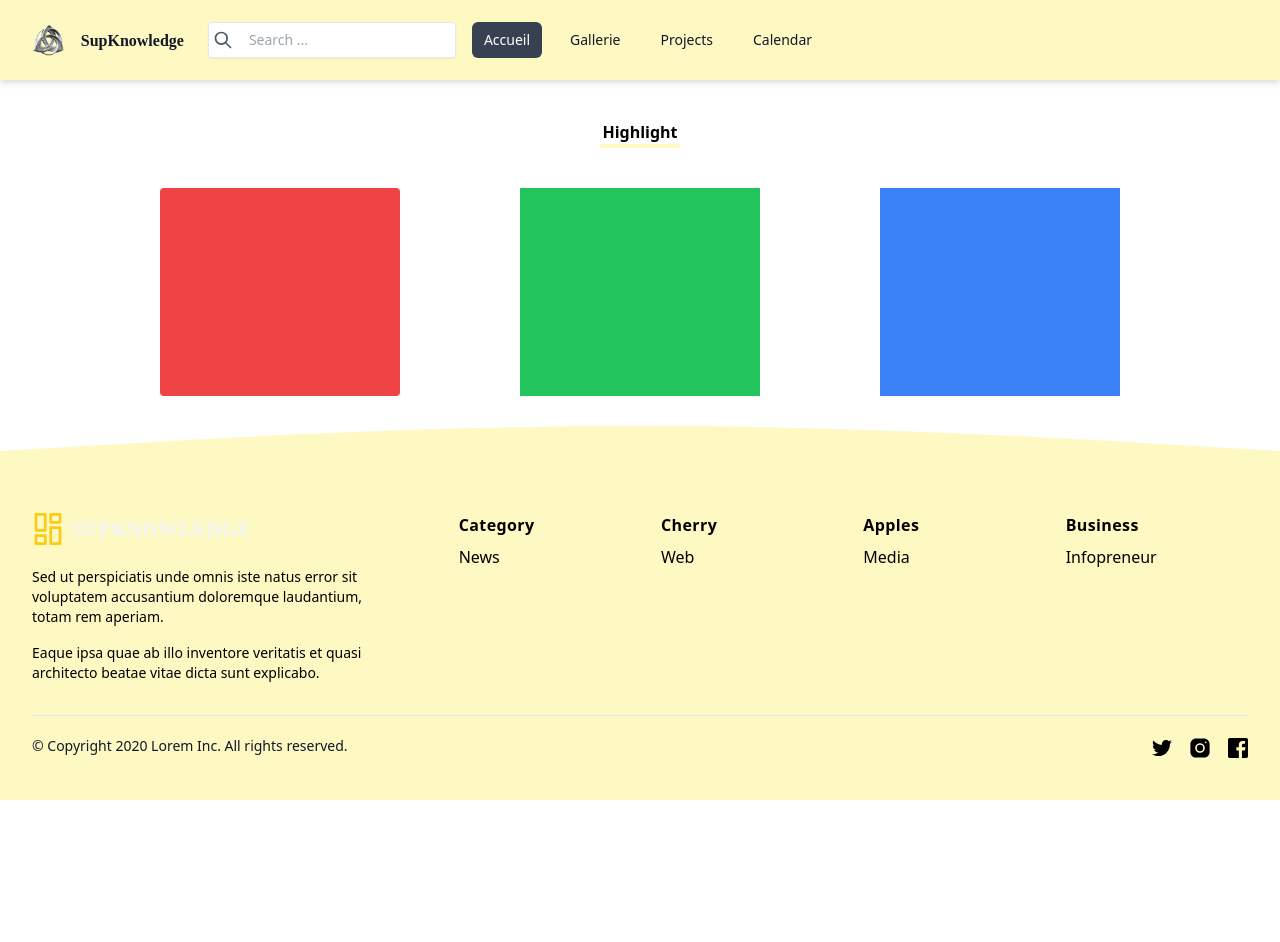
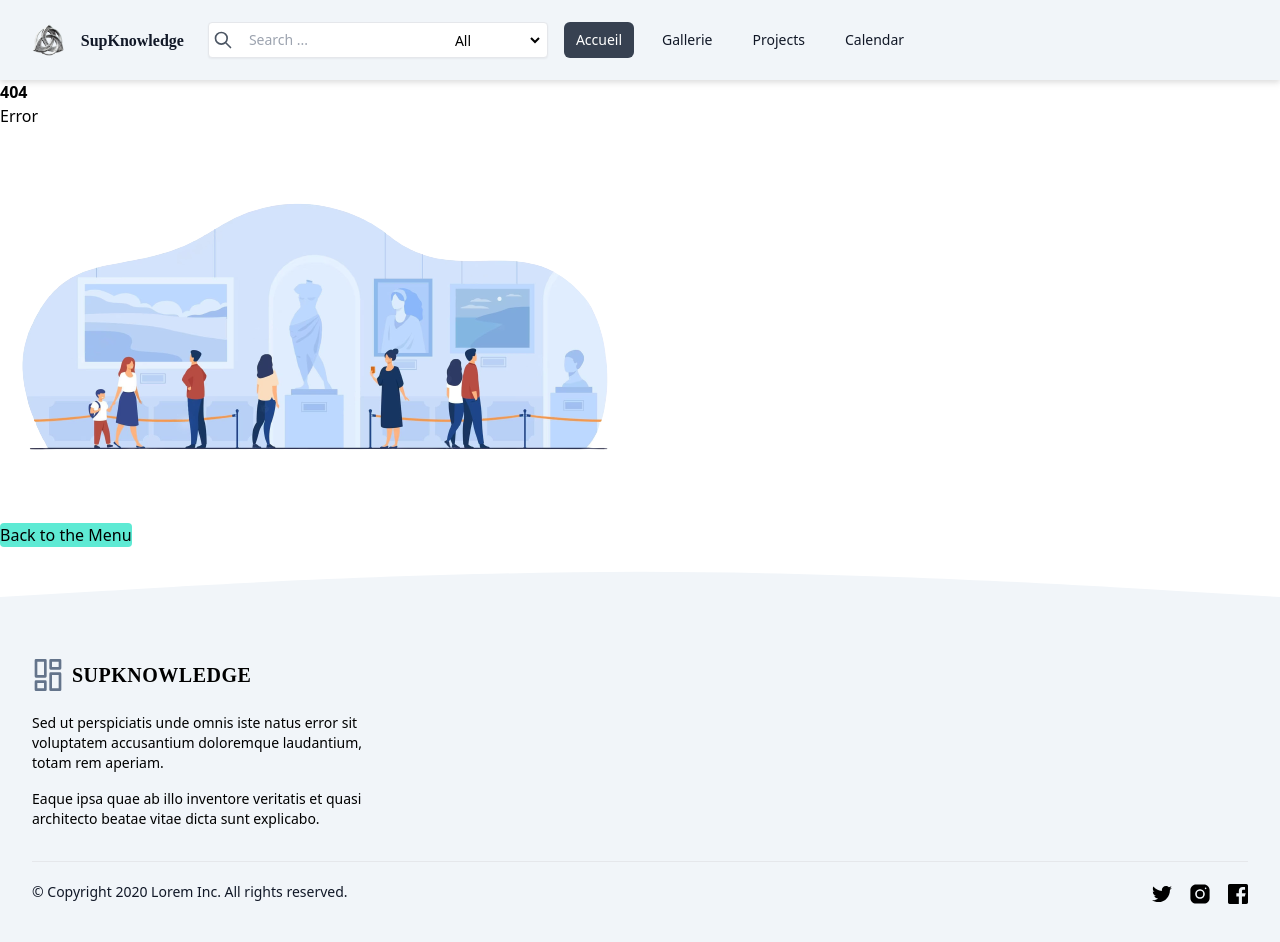
Before and after one commit to Valt1-0/SupKnowledge, a React (Create React App) app: page / in a window 1280 px wide. Shown: the top 942 px of the page. Before the commit the page ends 800 px from the top, so only its background shows below. Built offline with nearby package versions, Linux system fonts and the light colour scheme.

Commit message:
front, 404

```diff
--- a/package.json
+++ b/package.json
@@ -11,6 +11,7 @@
     "animejs": "^3.2.1",
     "react": "^18.2.0",
     "react-dom": "^18.2.0",
+    "react-router-dom": "^6.8.1",
     "react-scripts": "5.0.1",
     "web-vitals": "^2.1.4"
   },
--- a/src/Components/Footer.js
+++ b/src/Components/Footer.js
@@ -1,8 +1,8 @@
 const Footer = () => {
   return (
-    <footer className="relative mt-16 bg-yellow-100 mb-auto">
+    <footer className="relative mt-16 bg-slate-100 mb-auto">
       <svg
-        className="absolute top-0 w-full h-6 -mt-5 sm:-mt-10 sm:h-16 text-yellow-100"
+        className="absolute top-0 w-full h-6 -mt-5 sm:-mt-10 sm:h-16 text-slate-100"
         preserveAspectRatio="none"
         viewBox="0 0 1440 54"
       >
@@ -21,7 +21,7 @@ const Footer = () => {
               className="inline-flex items-center"
             >
               <svg
-                className="w-8 text-yellow-400"
+                className="w-8 text-slate-500"
                 viewBox="0 0 24 24"
                 strokeLinejoin="round"
                 strokeWidth="2"
@@ -35,7 +35,7 @@ const Footer = () => {
                 <rect x="14" y="1" width="7" height="6" />
                 <rect x="14" y="11" width="7" height="12" />
               </svg>
-              <span className="ml-2 text-xl text-black font-righteous font-bold tracking-wide text-gray-100 uppercase">
+              <span className="ml-2 text-xl text-black font-righteous font-bold tracking-wide uppercase">
                 SupKnowledge
               </span>
             </a>
@@ -48,69 +48,6 @@ const Footer = () => {
                 Eaque ipsa quae ab illo inventore veritatis et quasi architecto
                 beatae vitae dicta sunt explicabo.
               </p>
-            </div>
-          </div>
-          <div className="grid grid-cols-2 gap-5 row-gap-8 lg:col-span-4 md:grid-cols-4">
-            <div>
-              <p className="font-semibold tracking-wide text-teal-accent-400">
-                Category
-              </p>
-              <ul className="mt-2 space-y-2">
-                <li>
-                  <a
-                    href="/"
-                    className="transition-colors duration-300 text-deep-purple-50 hover:text-teal-accent-400"
-                  >
-                    News
-                  </a>
-                </li>
-              </ul>
-            </div>
-            <div>
-              <p className="font-semibold tracking-wide text-teal-accent-400">
-                Cherry
-              </p>
-              <ul className="mt-2 space-y-2">
-                <li>
-                  <a
-                    href="/"
-                    className="transition-colors duration-300 text-deep-purple-50 hover:text-teal-accent-400"
-                  >
-                    Web
-                  </a>
-                </li>
-              </ul>
-            </div>
-            <div>
-              <p className="font-semibold tracking-wide text-teal-accent-400">
-                Apples
-              </p>
-              <ul className="mt-2 space-y-2">
-                <li>
-                  <a
-                    href="/"
-                    className="transition-colors duration-300 text-deep-purple-50 hover:text-teal-accent-400"
-                  >
-                    Media
-                  </a>
-                </li>
-              </ul>
-            </div>
-            <div>
-              <p className="font-semibold tracking-wide text-teal-accent-400">
-                Business
-              </p>
-              <ul className="mt-2 space-y-2">
-                <li>
-                  <a
-                    href="/"
-                    className="transition-colors duration-300 text-deep-purple-50 hover:text-teal-accent-400"
-                  >
-                    Infopreneur
-                  </a>
-                </li>
-
-              </ul>
             </div>
           </div>
         </div>
--- /dev/null
+++ b/src/Containers/404.js
@@ -0,0 +1,24 @@
+import React from "react";
+import { Link } from "react-router-dom";
+import Illustration404 from "../Assets/img/404Illustration.png";
+
+const Error404 = () => {
+  return (
+    <>
+      <div className="justify-center items-center">
+        <div className="flex font-bold ">
+          <div>4</div>
+          <div>0</div>
+          <div>4</div>
+        </div>
+        Error
+        <img src={Illustration404} alt="" />
+        {/* <Link to="/"> */}
+          <button className="bg-teal-300 rounded">Back to the Menu</button>
+        {/* </Link> */}
+      </div>
+    </>
+  );
+};
+
+export default Error404;
--- a/src/Containers/App.js
+++ b/src/Containers/App.js
@@ -3,6 +3,7 @@ import Navbar from "./Navbar";
 import Paging from "../Components/Paging";
 import Footer from "../Components/Footer";
 import Carousel from "./Carousel"
+import Error404 from "./404";
 
 class App extends Component {
   render() {
@@ -12,7 +13,7 @@ class App extends Component {
           <Navbar />
           <div className="flex-grow">
             <div>
-              <Carousel/>
+              <Error404/>
             </div>
           </div>
           <Footer />
--- a/src/Containers/Navbar.js
+++ b/src/Containers/Navbar.js
@@ -18,7 +18,7 @@ function classNames(...classes) {
 const Navbar = () => {
   return (
     <>
-      <Disclosure as="nav" className="bg-yellow-100 drop-shadow-md">
+      <Disclosure as="nav" className=" bg-slate-100 drop-shadow-md">
         {({ open }) => (
           <>
             <div className="mx-auto max-w-7xl px-2 sm:px-6 lg:px-8">
@@ -57,7 +57,6 @@ const Navbar = () => {
                       </span>
                     </a>
                   </div>
-
                   <div className="hidden sm:ml-6 sm:block">
                     <div className="flex space-x-4">
                       {/* Start - Search Bar */}
@@ -80,10 +79,10 @@ const Navbar = () => {
                           placeholder="Search ..."
                           className="w-auto pl-4 text-sm outline-none text-gray-600 focus:outline-none bg-transparent"
                         />
-                        {/* <div>
+                        <div>
                           <select
                             x-model="image_type"
-                            class="text-sm outline-none focus:outline-none bg-transparent"
+                            className ="text-sm outline-none focus:outline-none bg-transparent"
                           >
                             <option value="all" selected>
                               All
@@ -92,7 +91,7 @@ const Navbar = () => {
                             <option value="illustration">Illustration</option>
                             <option value="vector">Vector</option>
                           </select>
-                        </div> */}
+                        </div>
                       </div>
                       {/* End - Search Bar */}
 
```
Also changed, not shown: src/Containers/Carousel.js (+0 -8 lines), src/Assets/img/404Illustration.png (added), 1 other file (tests, documents, lock files or other folders).
